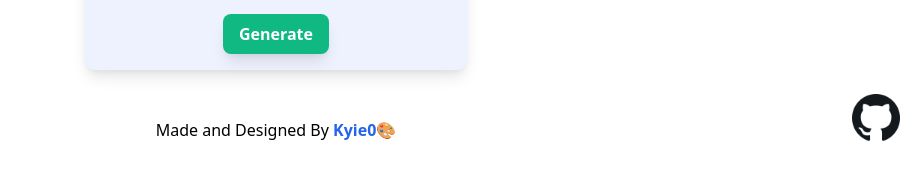
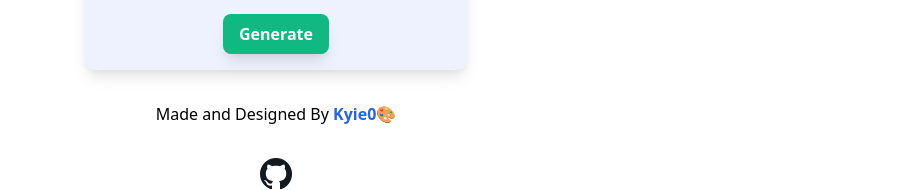
Before and after one commit to Kyie0/val-widget, a Next.js app: page / in a window 1280 px wide. Shown: the part 642-832 px from the top of the page, without its empty margins (364-1280 px from the left). Before the commit the page ends 800 px from the top, so only its background shows below. Built offline with nearby package versions, Linux system fonts and the light colour scheme.

Commit message:
Update footer.js

```diff
--- a/src/components/footer.js
+++ b/src/components/footer.js
@@ -2,19 +2,18 @@ export default function Footer() {
 
     return (
         <footer >
-        <div className="flex justify-center">
-            <p className="m-4 font-medium fixed bottom-0">
+        <div className="m-4 flex justify-center w-auto">
+            <p className="m-4 font-medium bottom-0 ">
               Made and Designed By <span className="text-blue-600 font-bold">Kyie0</span>🎨
             </p>
         </div>
-        <div className="flex justify-end">
-            <div className="fixed bottom-0 flex">
-             <img
+        <div className="flex justify-center items-center">
+            <img
              src= "/assets/githublogo.png"
              alt='github icon'
-             className="h-12 m-4" />
-            </div>
-        </div>
+             className="h-8"
+             />
+             </div>
       </footer>
     )
 
```
